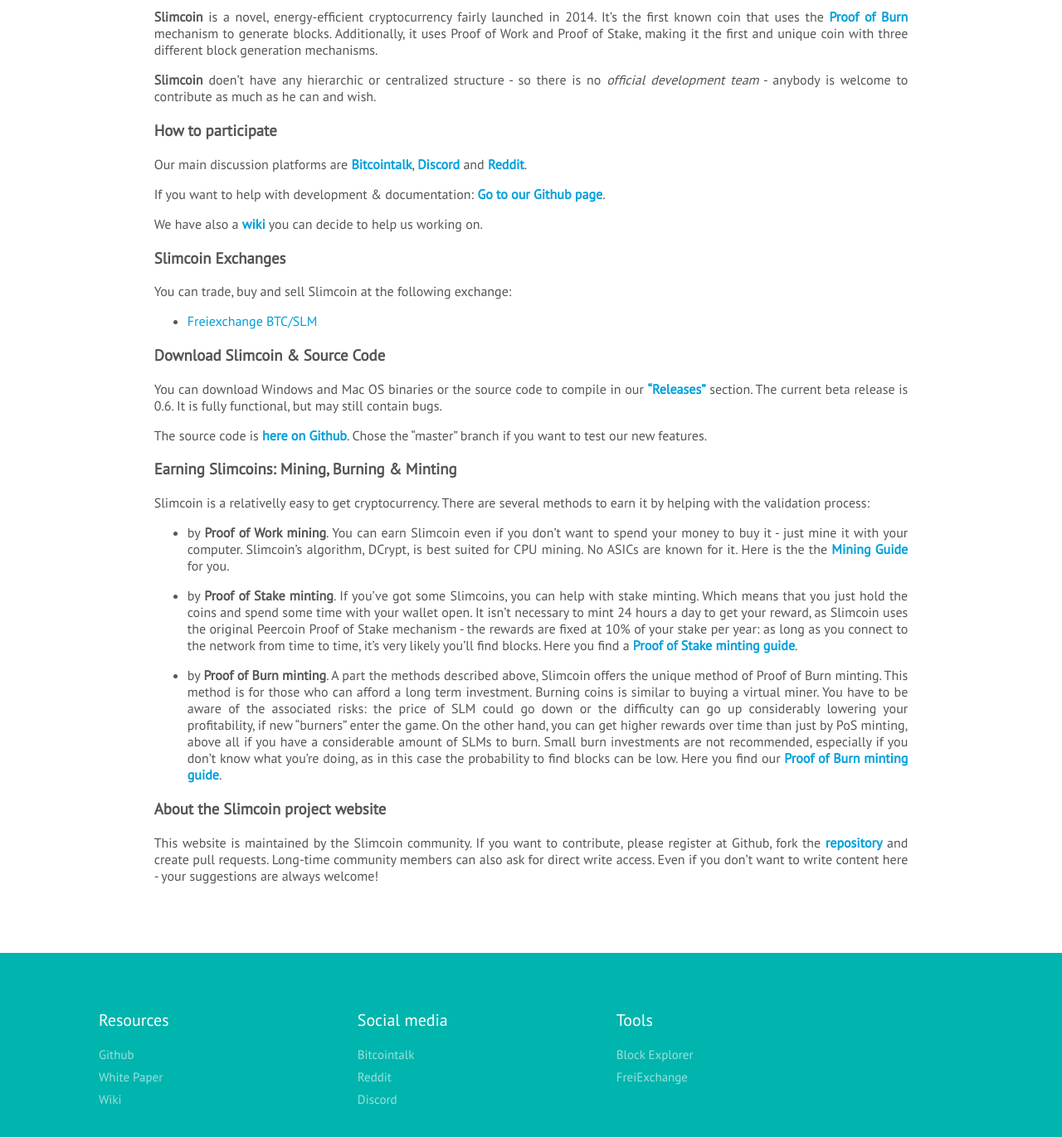
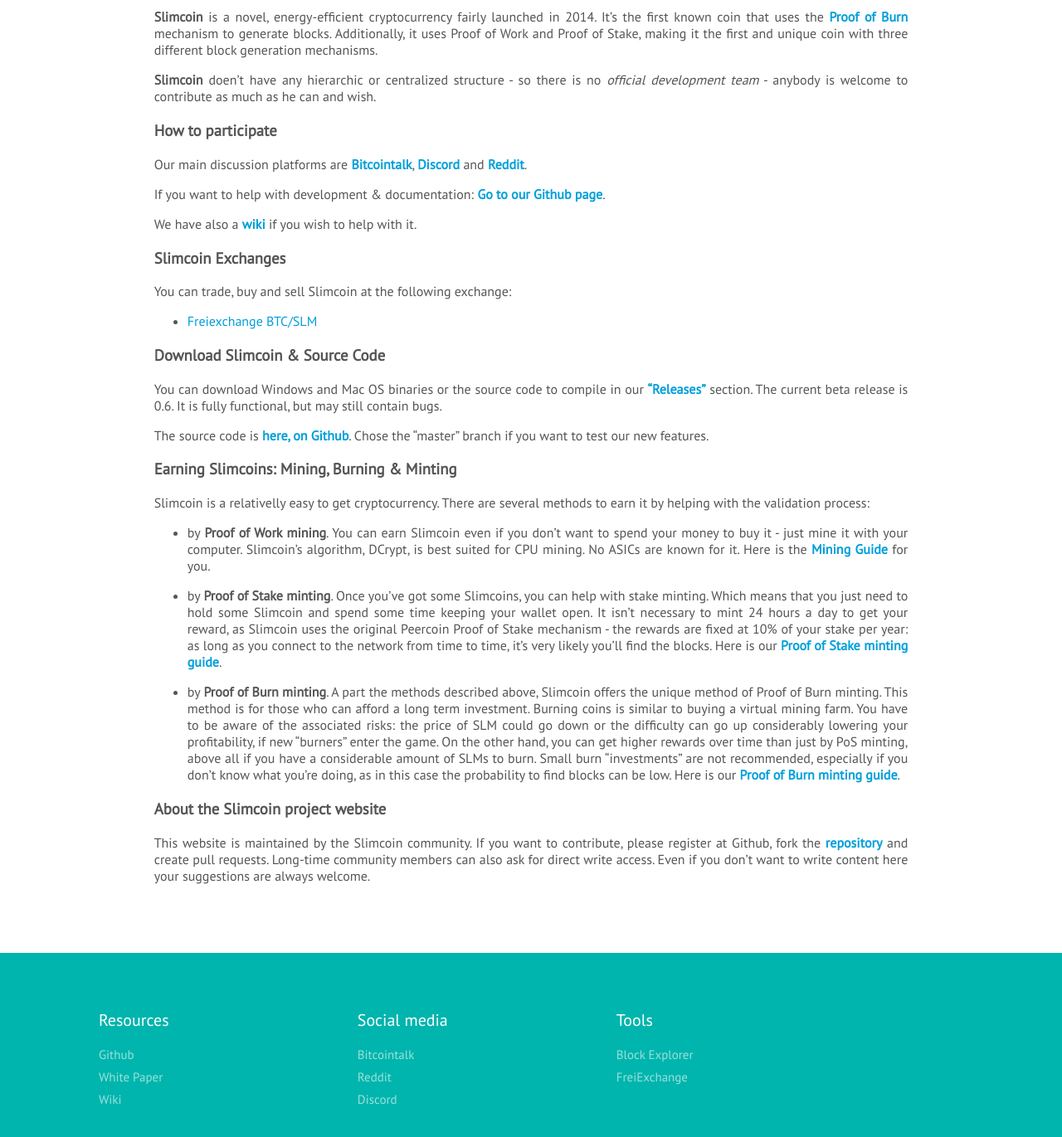
Before and after one commit to slimcoin-project/slimcoin-project.github.io, a Jekyll site: the page built from content/en/about-slimcoin.md, in a window 1280 px wide and 1400 px high, scrolled down 295 px. Shown: the top 1371 px of the window at 83% size. Built offline with Jekyll 4.4.1, drawn with Linux system fonts in a browser that asks for light colours; some web fonts are replaced.

Commit message:
Update about-slimcoin.md

```diff
--- a/content/en/about-slimcoin.md
+++ b/content/en/about-slimcoin.md
@@ -30,7 +30,7 @@
 
 If you want to help with development & documentation: [Go to our Github page](https://github.com/slimcoin-project/).
 
-We have also a [wiki](https://github.com/slimcoin-project/Slimcoin/wiki) you can decide to help us working on.
+We have also a [wiki](https://github.com/slimcoin-project/Slimcoin/wiki) if you wish to help with it.
 
 [//]: # (### Inscription service & Decentralized Websites)
 
@@ -56,18 +56,18 @@
 
 You can download Windows and Mac OS binaries or the source code to compile in our ["Releases"](https://github.com/slimcoin-project/Slimcoin/releases) section. The current beta release is 0.6. It is fully functional, but may still contain bugs.
 
-The source code is [here on Github](https://github.com/slimcoin-project/Slimcoin). Chose the "master" branch if you want to test our new features.
+The source code is [here, on Github](https://github.com/slimcoin-project/Slimcoin). Chose the "master" branch if you want to test our new features.
 
 ### Earning Slimcoins: Mining, Burning & Minting
 
 Slimcoin is a relativelly easy to get cryptocurrency. There are several methods to earn it by helping with the validation process:
 
-* by **Proof of Work mining**. You can earn Slimcoin even if you don't want to spend your money to buy it - just mine it with your computer. Slimcoin's algorithm, DCrypt, is best suited for CPU mining. No ASICs are known for it. Here is the the [Mining Guide](/mining-guide/) for you.
+* by **Proof of Work mining**. You can earn Slimcoin even if you don't want to spend your money to buy it - just mine it with your computer. Slimcoin's algorithm, DCrypt, is best suited for CPU mining. No ASICs are known for it. Here is the [Mining Guide](/mining-guide/) for you.
 
-* by **Proof of Stake minting**. If you've got some Slimcoins, you can help with stake minting. Which means that you just hold the coins and spend some time with your wallet open. It isn't necessary to mint 24 hours a day to get your reward, as Slimcoin uses the original Peercoin Proof of Stake mechanism - the rewards are fixed at 10% of your stake per year: as long as you connect to the network from time to time, it's very likely you'll find blocks. Here you find a [Proof of Stake minting guide](/proof-of-stake-guide/).
+* by **Proof of Stake minting**. Once you've got some Slimcoins, you can help with stake minting. Which means that you just need to hold some Slimcoin and spend some time keeping your wallet open. It isn't necessary to mint 24 hours a day to get your reward, as Slimcoin uses the original Peercoin Proof of Stake mechanism - the rewards are fixed at 10% of your stake per year: as long as you connect to the network from time to time, it's very likely you'll find the blocks. Here is our [Proof of Stake minting guide](/proof-of-stake-guide/).
 
-* by **Proof of Burn minting**. A part the methods described above, Slimcoin offers the unique method of Proof of Burn minting. This method is for those who can afford a long term investment. Burning coins is similar to buying a virtual miner. You have to be aware of the associated risks: the price of SLM could go down or the difficulty can go up considerably lowering your profitability, if new "burners" enter the game. On the other hand, you can get higher rewards over time than just by PoS minting, above all if you have a considerable amount of SLMs to burn. Small burn investments are not recommended, especially if you don't know what you're doing, as in this case the probability to find blocks can be low. Here you find our [Proof of Burn minting guide](/proof-of-burn-guide/).
+* by **Proof of Burn minting**. A part the methods described above, Slimcoin offers the unique method of Proof of Burn minting. This method is for those who can afford a long term investment. Burning coins is similar to buying a virtual mining farm. You have to be aware of the associated risks: the price of SLM could go down or the difficulty can go up considerably lowering your profitability, if new "burners" enter the game. On the other hand, you can get higher rewards over time than just by PoS minting, above all if you have a considerable amount of SLMs to burn. Small burn "investments" are not recommended, especially if you don't know what you're doing, as in this case the probability to find blocks can be low. Here is our [Proof of Burn minting guide](/proof-of-burn-guide/).
 
 ### About the Slimcoin project website
 
-This website is maintained by the Slimcoin community. If you want to contribute, please register at Github, fork the [repository](https://github.com/slimcoin-project/slimcoin-project.github.io) and create pull requests. Long-time community members can also ask for direct write access. Even if you don't want to write content here - your suggestions are always welcome!
+This website is maintained by the Slimcoin community. If you want to contribute, please register at Github, fork the [repository](https://github.com/slimcoin-project/slimcoin-project.github.io) and create pull requests. Long-time community members can also ask for direct write access. Even if you don’t want to write content here your suggestions are always welcome.
```
